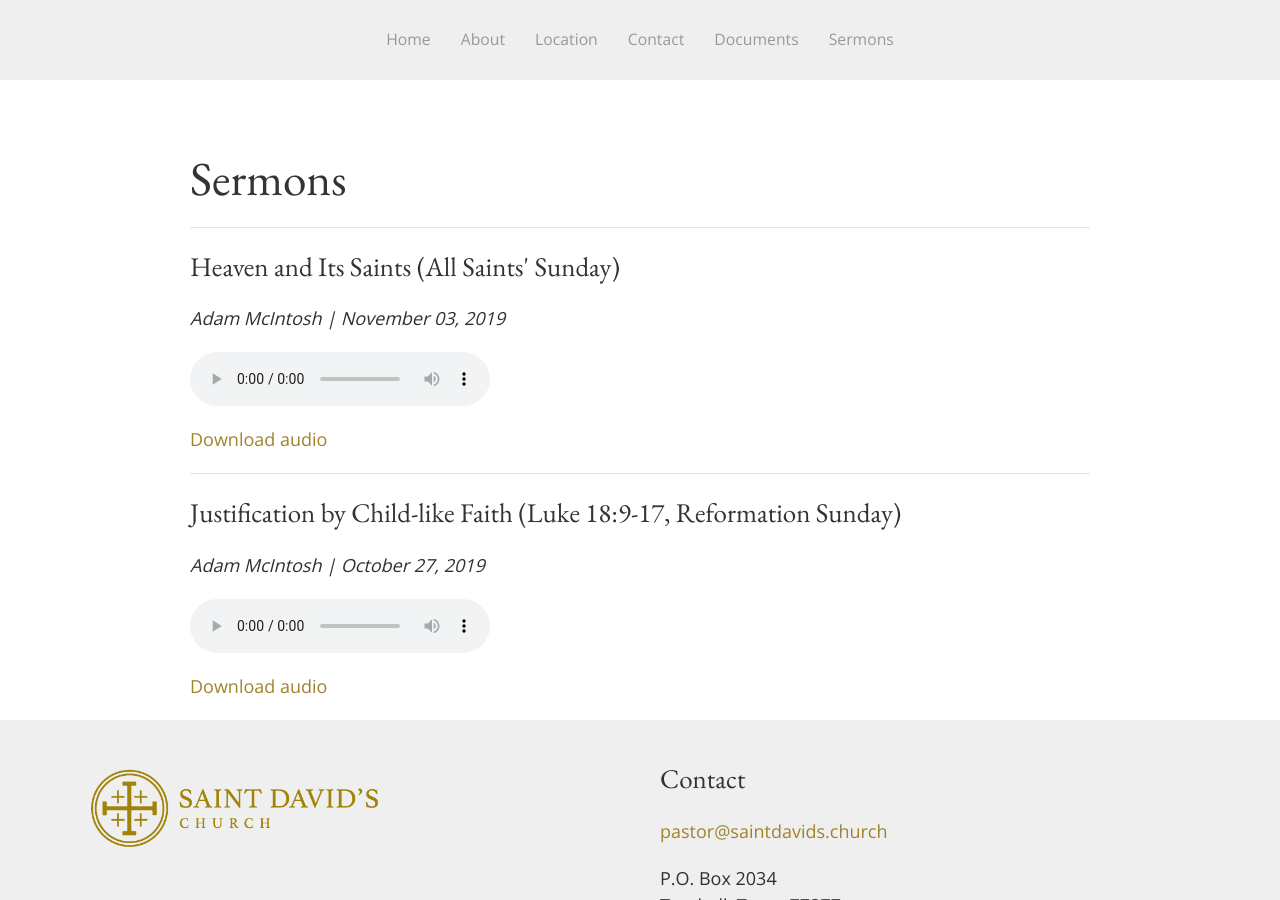
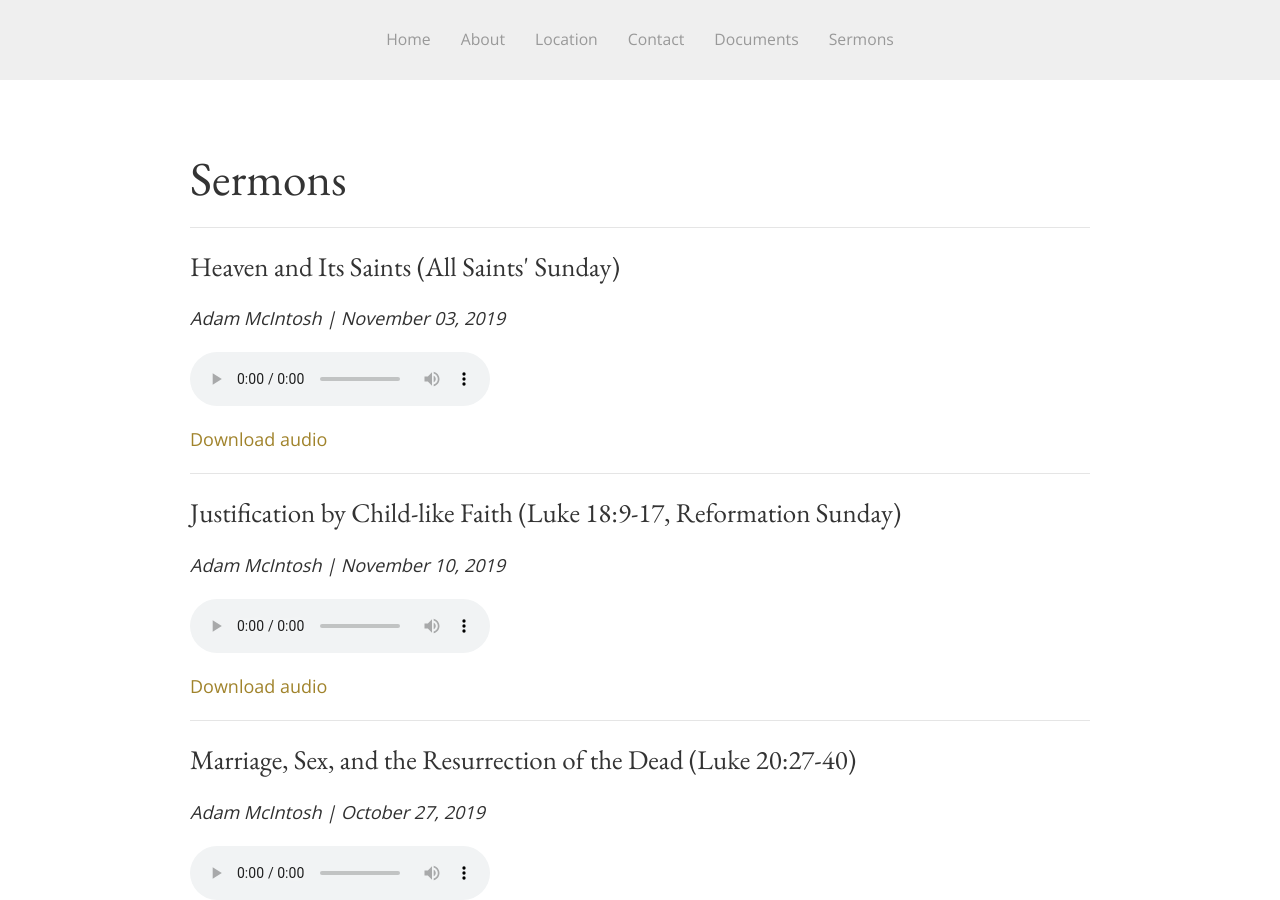
Before and after one commit to SaintDavidsChurch/website, a Jekyll site: the page built from sermons.html, in a window 1280 px wide and 900 px high. Built offline with Jekyll 4.4.1, drawn with Linux system fonts in a browser that asks for light colours.

Commit message:
Updated by InferCMS

```diff
--- a/_data/sermons.yml
+++ b/_data/sermons.yml
@@ -2,7 +2,11 @@
   date: 2019-11-3
   preacher: Adam McIntosh
   audio_file: https://saintdavids.church/assets/sermons/Adam-McIntosh_November3-2019_AllSaints.mp3
-- title: Justification by Child-like Faith (Luke 18:9-17, Reformation Sunday)
+- title: Marriage, Sex, and the Resurrection of the Dead (Luke 20:27-40)
   date: '2019-10-27'
   preacher: Adam McIntosh
+  audio_file: ''
+- title: Justification by Child-like Faith (Luke 18:9-17, Reformation Sunday)
+  date: '2019-11-10'
+  preacher: Adam McIntosh
   audio_file: https://saintdavids.church/assets/sermons/Adam-McIntosh_October27-2019_Luke18.9-17_reformation.mp3
```
